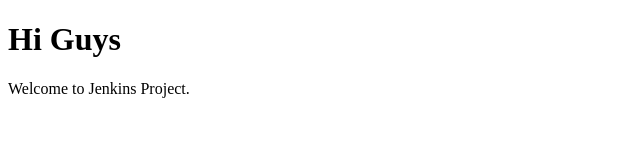
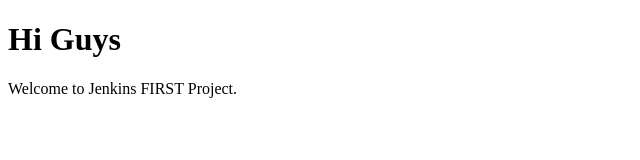
Before and after one commit to Salvi-Sanket/jenkinsproject, a plain HTML site: page index.html in a window 1280 px wide. Shown: the full height of the page, 0-640 px from the left. Drawn offline with Linux system fonts and the light colour scheme.

Commit message:
Update
file update

```diff
--- a/index.html
+++ b/index.html
@@ -4,7 +4,7 @@
 
 <h1>Hi Guys</h1>
 
-<p>Welcome to Jenkins Project.</p>
+<p>Welcome to Jenkins FIRST Project.</p>
 
 </body>
 </html>
```
